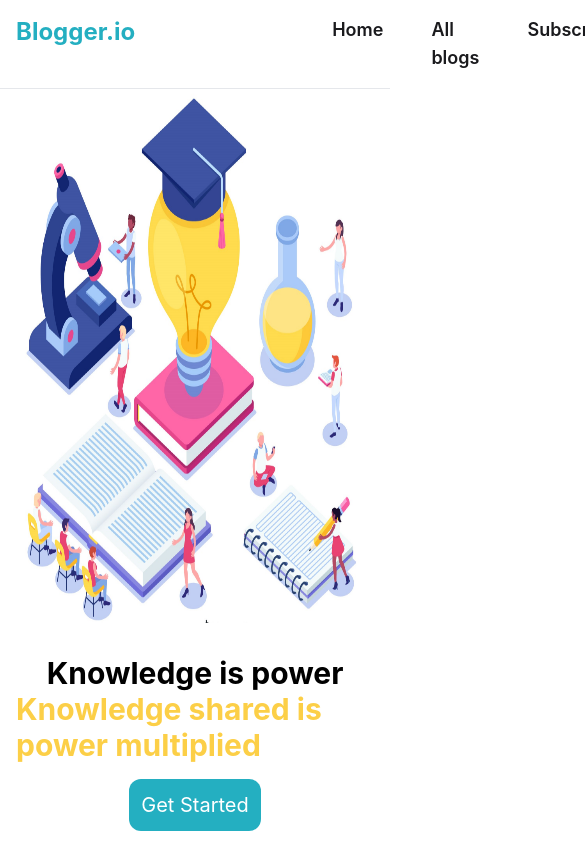
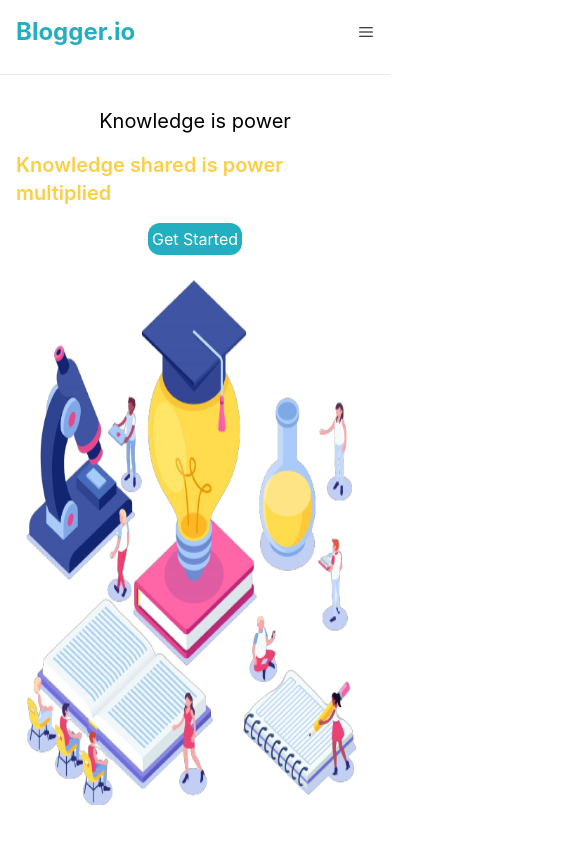
Before and after one commit to Tejas204/Blog-Website, a React (Create React App) app: page / in a window 390 px wide. Shown: the top 847 px of the page, 585 px wide, since content can reach past the window. Built offline with nearby package versions, Linux system fonts and the light colour scheme.

Commit message:
Added responsiveness to home page

```diff
--- a/package.json
+++ b/package.json
@@ -8,6 +8,7 @@
     "@testing-library/user-event": "^13.5.0",
     "react": "^18.2.0",
     "react-dom": "^18.2.0",
+    "react-icons": "^4.8.0",
     "react-router-dom": "^6.10.0",
     "react-scripts": "5.0.1",
     "web-vitals": "^2.1.4"
--- a/src/Components/LandingPage.js
+++ b/src/Components/LandingPage.js
@@ -1,20 +1,26 @@
-import React from 'react'
+import React, { useState } from 'react'
 import { navbarItems } from '../data'
-import heroImage from '../Images/knowledge.jpg'
+import heroImage from '../Images/knowledge-home.png'
+import {RxHamburgerMenu} from 'react-icons/rx'
 
 const LandingPage = () => {
+
+// This hook will make the dropdown navigation menu visible on the small devices
+const [dropDownVisibility, setDropDownVisibility] = useState(false);
+console.log(dropDownVisibility);
+
   return (
     // Parent div
     <div>
         {/* Navbar */}
-            <nav className='flex flex-row gap-x-[55%] sticky top-0 mx-auto z-10 p-4 bg-white backdrop-filter backdrop-blur-lg bg-opacity-10 border-b border-gray-200'>
+            <nav className='flex flex-col gap-y-2 md:flex-row md:gap-x-[25%] lg:gap-x-[45%] xl:gap-x-[55%] sticky top-0 z-10 p-4 bg-white backdrop-filter backdrop-blur-lg bg-opacity-10 border-b border-gray-200'>
                 {/* Logo */}
-                <a className='text-2xl text-[#24AFC1] font-bold hover:cursor-pointer'>
+                <div className='text-2xl text-[#24AFC1] font-bold hover:cursor-pointer'>
                     Blogger.io
-                </a>
+                </div>
 
                 {/* Navlinks */}
-                <ul className='flex flex-row gap-x-12'>
+                <ul className={`flex flex-col gap-y-4 md:flex-row md:gap-x-12 md:static md:h-auto relative ${dropDownVisibility ? 'top-0' : 'top-[-500px] h-0.5'}`}>
                     {navbarItems.map((navItem, index)=>{
                         return(
                         // li to be replaced by navlink
@@ -26,26 +32,36 @@ const LandingPage = () => {
 
                     })}
                 </ul>
+
+                <div className='absolute right-4 top-6 md:hidden '>
+                    <RxHamburgerMenu className='hover:cursor-pointer' onClick={() => setDropDownVisibility(!dropDownVisibility)}/>
+                </div>
             </nav>
         {/* Navbar ends */}
 
 
+        {/* h-[534px] w-[686px] */}
 
-        {/* Hero image */}
-        <div className='flex flex-row items-center justify-center'>
+        {/* Hero image and section */}
+        <div className='flex flex-col md:flex-row items-center justify-center'>
+
+
+            {/* Hero Section */}
+            <div className='flex flex-col items-center justify-center p-4 mt-4'>
+                <p className='text-xl sm:text-2xl md:text-6xl font-normal'>Knowledge is power</p>
+                <p className='text-xl sm:text-2xl md:text-3xl font-semibold text-[#FCCF47] mt-4'>Knowledge shared is power multiplied</p>
+
+                {/* CTA */}
+                <button className=' p-1 sm:p-2 md:p-3 md:text-md sm:text-lg md:text-xl rounded-xl bg-[#24AFC1] text-white mt-4 hover:shadow-xl hover:-translate-y-2 duration-300'>
+                    Get Started
+                </button>
+            </div>
+
+            {/* Hero image */}
             <img src={heroImage} className='h-[534px] w-[686px]'></img>
         </div>
 
-        {/* Hero Section */}
-        <div className='flex flex-col items-center justify-center p-4 mt-4'>
-            <p className='text-3xl font-bold'>Knowledge is power</p>
-            <p className='text-3xl font-bold text-[#FCCF47]'>Knowledge shared is power multiplied</p>
 
-            {/* CTA */}
-            <button className='p-3 rounded-xl bg-[#24AFC1] text-white text-xl mt-4 hover:shadow-xl hover:-translate-y-2 duration-300'>
-                Get Started
-            </button>
-        </div>
 
 
     </div>
--- a/src/data.js
+++ b/src/data.js
@@ -3,7 +3,7 @@ export let navbarItems = [
         name: 'Home'
     },
     {
-        name: 'All blogs'
+        name: 'Blogs'
     },
     {
         name: 'Subscriptions'
```
Also changed, not shown: src/Components/Footer.js (added), src/Images/knowledge-home.png (added), 1 other file (tests, documents, lock files or other folders).
